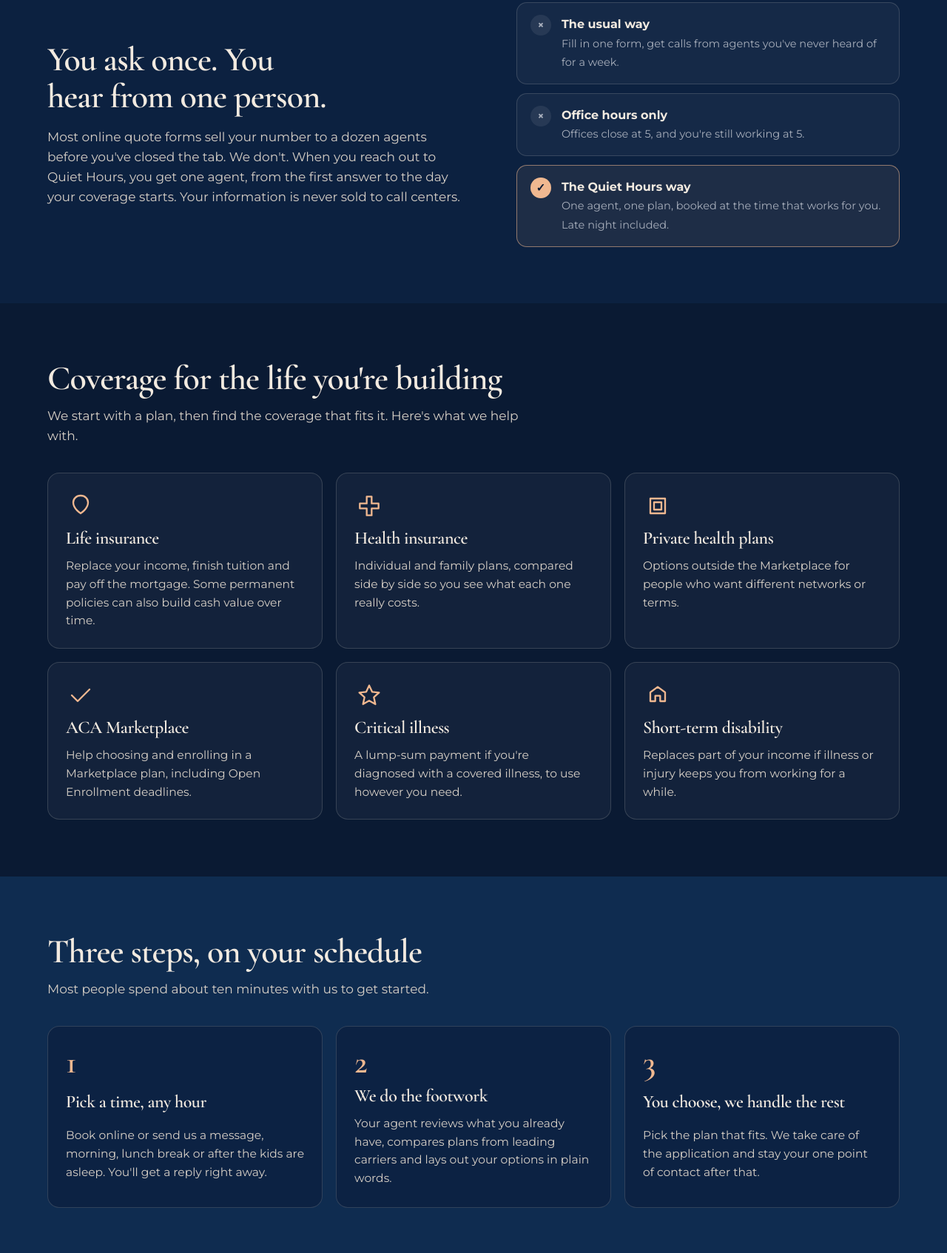
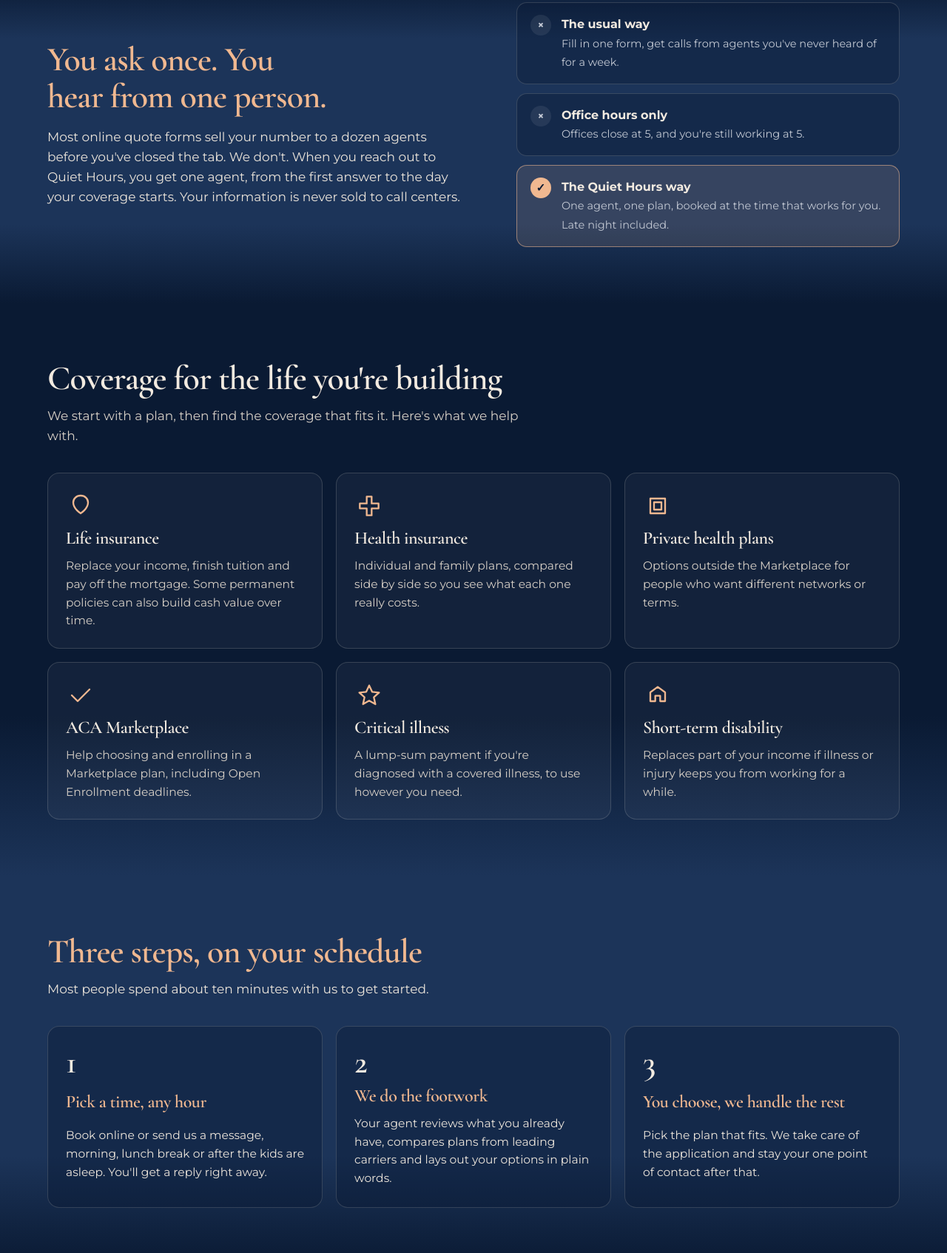
Before and after one commit to andreclark2988-code/quiethoursinsurance, a plain HTML site: page index.html in a window 1280 px wide. Shown: the part 866-2560 px from the top of the page at 74% size. Drawn offline with nearby package versions, Linux system fonts and the light colour scheme.

Commit message:
Alternate navy and blue sections with flowing gradients and matching text colors
Co-Authored-By: Claude Opus 5.5 <noreply@anthropic.com>
Claude-Session: https://claude.ai/code/session_01FxdUrQNVv62GdmB9A5hVC8

```diff
--- a/index.html
+++ b/index.html
@@ -114,6 +114,20 @@ footer h3{font-size:16px;font-family:Montserrat,sans-serif;letter-spacing:0}
 .back{justify-self:start}
 body.doc main>section:not(.legal){display:none}
 body.doc .legal.on{display:block}
+/* Section flow: alternate deep navy (A) and brighter night blue (B), blending at each edge; text colours switch with them */
+:root{--deep:#0A1A33;--blue:#1C3459}
+.promise{background:linear-gradient(180deg,#000B1D 0,var(--blue) 26%,var(--blue) 78%,var(--deep) 100%)}
+.coverage,.who{background:linear-gradient(180deg,var(--deep) 0,var(--deep) 72%,var(--blue) 100%)}
+.steps,.faq{background:linear-gradient(180deg,var(--blue) 0,var(--blue) 72%,var(--deep) 100%)}
+.cta{background:linear-gradient(180deg,var(--deep) 0,var(--deep) 65%,#000B1D 100%)}
+.promise,.steps,.faq{--soft:#ECE5DB;--muted:#C2C8D3}
+.promise h2,.steps h2,.faq h2,.steps h3{color:var(--accent)}
+.steps li::before{color:var(--ink)}
+.promise .vs>div,.steps li{background:rgba(10,26,51,.38)}
+.promise .vs>.yes{background:rgba(240,184,144,.12)}
+.faq summary{color:var(--ink)}
+.coverage h2,.who h2,.cta h2,.card h3{color:var(--ink)}
+.who .people strong{color:var(--accent)}
 @media(max-width:860px){.grid{grid-template-columns:repeat(2,minmax(0,1fr))}.promise .wrap,.who .wrap{grid-template-columns:minmax(0,1fr)}.steps ol{grid-template-columns:minmax(0,1fr)}footer .wrap{grid-template-columns:minmax(0,1fr) minmax(0,1fr)}footer .wrap>div:first-child{grid-column:1/-1}}
 @media(max-width:600px){.grid,.people{grid-template-columns:minmax(0,1fr)}.links a:not(.btn){display:none}.hero{min-height:auto}.hero .copy{padding-bottom:150px}footer .wrap{grid-template-columns:minmax(0,1fr)}}
 @media(max-width:600px){.hero .logo{width:200px}}
```
